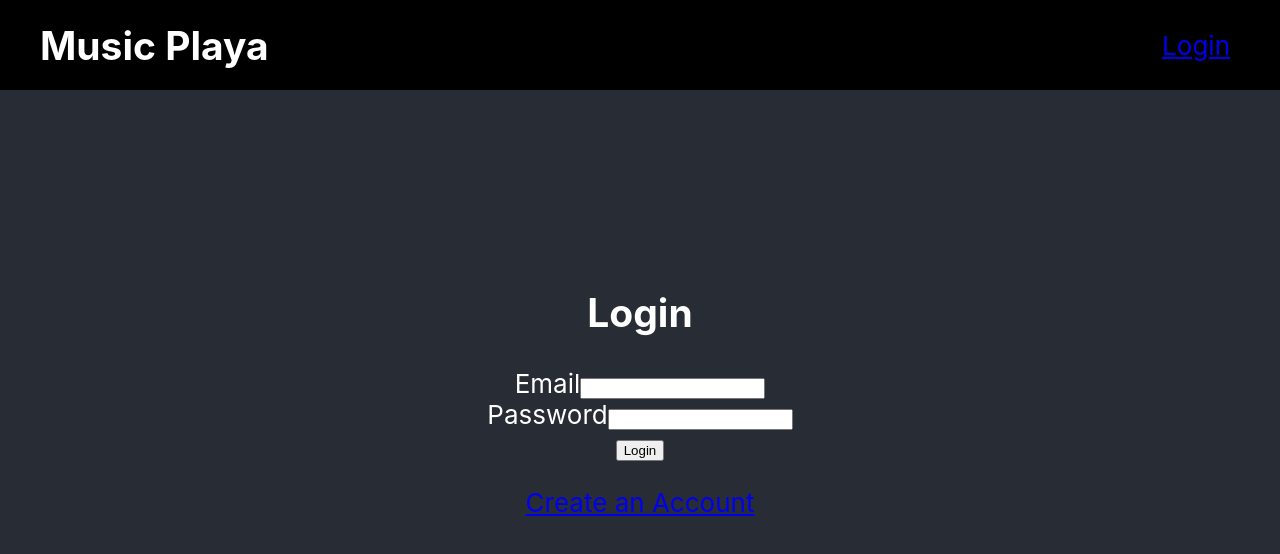
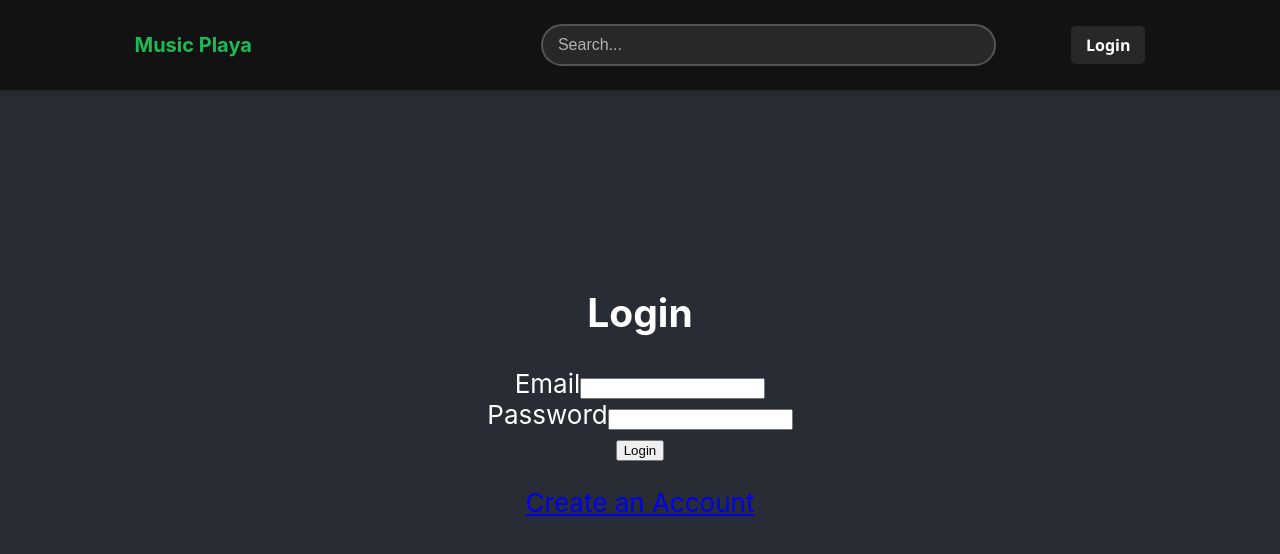
Before and after one commit to GulshanAnand/Music-FE, a React (Create React App) app: page /login in a window 1280 px wide. Shown: the top 554 px of the page. Built offline with nearby package versions, Linux system fonts and the light colour scheme; the HTML template or start-up script is replaced by a standard one.

Commit message:
fixed the UI: moved searchBar to navbar and new page for search results

```diff
--- a/src/App.css
+++ b/src/App.css
@@ -37,44 +37,58 @@
   }
 }
 
+/* Navbar styling */
 .navbar {
-  margin: 0;
+  display: flex;
+  align-items: center; /* Vertically center all items */
+  justify-content: space-around; /* Push items to the edges */
+  padding: 10px 20px;
+  background-color: #121212; /* Spotify-like dark background */
+  color: #fff;
+  height: 70px;
   width: 100%;
-  height: 90px;
-  background-color: black;
-  display: flex;
-  align-items: center;
-  color: white;
-  text-decoration: none;
+  box-shadow: 0 2px 5px rgba(0, 0, 0, 0.2); /* Optional shadow for depth */
   position: fixed; /* Makes the navbar stick to the top */
   top: 0; /* Positions it at the very top */
 }
 
+/* Navigation header (logo/text) */
 .navhead {
-  margin-left: 40px;
+  font-size: 20px;
+  font-weight: bold;
   cursor: pointer;
+  color: #1db954; /* Spotify green */
+  margin: 0;
 }
 
-.navdiv {
-  margin-left: 40px;
-  cursor: pointer;
+/* Navigation end (buttons and links) */
+.navdivend {
+  display: flex;
+  align-items: center;
+  gap: 15px; /* Spacing between items */
 }
 
-.navdiv a {
-  color: aliceblue;
-  text-decoration: none;
+.navdivend button {
+  background-color: #282828; /* Dark gray background */
+  border: none;
+  color: #fff;
+  padding: 8px 15px;
+  border-radius: 5px;
+  cursor: pointer;
+  transition: background-color 0.3s ease;
 }
 
-.navdivend {
-  position: absolute;
-  right: 50px;
+.navdivend button:hover {
+  background-color: #1db954; /* Spotify green on hover */
 }
 
-.navdivend {
-  display: flex;         /* Use flexbox for horizontal layout */
-  align-items: center;   /* Vertically align buttons */
-  gap: 10px;             /* Space between buttons */
+/* SearchBar container in the navbar */
+.navbar .search-bar {
+  flex: 1; /* Allow the search bar to expand and take up available space */
+  max-width: 500px; /* Limit the width of the search bar */
+  margin: 0 20px; /* Add horizontal spacing */
 }
+
 
 .btn-logout {
   padding: 10px 20px; /* Space inside the button */
@@ -109,9 +123,9 @@
 }
 
 .icon {
-  margin-right: 8px;  /* Adds space between the icon and text */
-  width: 20px;        /* Controls the icon size */
-  height: 20px;       /* Controls the icon size */
+  margin-right: 8px;
+  width: 22px;
+  height: 22px;
 }
 
 .btn-playlist:hover {
--- a/src/App.js
+++ b/src/App.js
@@ -4,6 +4,7 @@ import Home from './pages/Home';
 import Login from './pages/login';
 import Register from './pages/register';
 import Playlist from './pages/Playlist';
+import SearchResult from './pages/SearchResult';
 import { Navbar } from './components/navbar';
 
 
@@ -18,6 +19,7 @@ function App() {
             <Route path="/login" element={<Login />}/>
             <Route path="/register" element={<Register />}/>
             <Route path="/playlist" element={<Playlist />}/>
+            <Route path="/search" element={<SearchResult />} />
           </Routes>
         </Router>
       </header>
--- /dev/null
+++ b/src/components/SearchBar.css
@@ -0,0 +1,24 @@
+.search-bar {
+    width: 150%;
+    padding: 10px 15px;
+    border: 2px solid #535353;
+    border-radius: 50px;
+    background-color: #282828;
+    color: #fff;
+    font-size: 16px;
+    outline: none;
+    transition: all 0.3s ease;
+}
+
+.search-bar::placeholder {
+    color: #b3b3b3;
+}
+
+.search-bar:hover {
+    border-color: #1db954;
+}
+
+.search-bar:focus {
+    border-color: #1db954;
+    box-shadow: 0 0 10px rgba(29, 185, 84, 0.5);
+}
--- a/src/components/SearchBar.jsx
+++ b/src/components/SearchBar.jsx
@@ -1,10 +1,16 @@
-import React from 'react';
+import React, { useState } from 'react';
 import { useCookies } from "react-cookie";
+import { useNavigate } from "react-router-dom";
 import apiURL from '../config/config';
+import './SearchBar.css';
 
-const SearchBar = ({ query, setQuery, setResults }) => {
+const SearchBar = () => {
 
   const [cookies] = useCookies(["access_token"]);
+  const [query, setQuery] = useState('');
+  const [results, setResults] = useState([]);
+
+  const navigate = useNavigate();
 
   const onSearch = async () => {
 
@@ -25,6 +31,7 @@ const SearchBar = ({ query, setQuery, setResults }) => {
       }
       const data = await response.json();
       setResults(data);
+      navigate('/search', { state: { results: results, query: query } });
     } catch (err) {
       console.log(err);
     }
@@ -32,17 +39,18 @@ const SearchBar = ({ query, setQuery, setResults }) => {
 
   const handleKeyDown = (e) => {
     if (e.key === 'Enter') {
-      onSearch(); // Trigger search on Enter key press
+      onSearch();
     }
   };
 
   return (
     <div>
       <input
+        className="search-bar"
         type="text"
         value={query}
-        onChange={(e) => setQuery(e.target.value)} // Update query on input change
-        onKeyDown={handleKeyDown} // Listen for the Enter key
+        onChange={(e) => setQuery(e.target.value)}
+        onKeyDown={handleKeyDown}
         placeholder="Search..."
       />
     </div>
@@ -50,9 +58,3 @@ const SearchBar = ({ query, setQuery, setResults }) => {
 };
 
 export default SearchBar;
-// style={{
-//   padding: '10px',
-//   fontSize: '16px',
-//   marginRight: '10px',
-//   width: '70%',
-// }}
--- a/src/components/navbar.jsx
+++ b/src/components/navbar.jsx
@@ -2,6 +2,7 @@ import { useNavigate } from "react-router-dom";
 import { Link } from "react-router-dom";
 import { useCookies } from "react-cookie";
 import { ReactComponent as PlaylistIcon } from '../assets/ic_playlist.svg';
+import SearchBar from './SearchBar';
 
 export const Navbar = () => {
 
@@ -20,9 +21,9 @@ export const Navbar = () => {
     return (
         <div className="navbar">
             <h2 className="navhead" onClick={redirectHome}>Music Playa</h2>
-
+            <SearchBar />
             <div className="navdivend">
-                {!cookies.access_token ? (<Link to="/login">Login</Link>) :
+                {!cookies.access_token ? (<Link to="/login"><button className="btn-logout">Login</button></Link>) :
                     (<>
                         <button className="btn-playlist" onClick={() => navigate("/playlist")}><PlaylistIcon className="icon" /> My Playlist</button>
                         <button className="btn-logout" onClick={logout}>Logout</button>
--- a/src/pages/Home.jsx
+++ b/src/pages/Home.jsx
@@ -1,15 +1,8 @@
-import React, { useState, useEffect } from 'react';
-import SearchBar from '../components/SearchBar';
-import MusicItem from '../components/MusicItem';
-import Player from '../components/Player';
+import React, { useEffect } from 'react';
 import { useCookies } from "react-cookie";
 import { useNavigate } from "react-router-dom";
 
 const Home = () => {
-  const [query, setQuery] = useState('');
-  const [results, setResults] = useState([]);
-  const [trackUrl, setTrackUrl] = useState('');
-  const [trackName, setTrackName] = useState('');
 
   const [cookies] = useCookies(["access_token"]);
   const navigate = useNavigate();
@@ -29,18 +22,7 @@ const Home = () => {
     <div>
       <h1>Youtube Audio</h1>
       <h5>Where the magic begins</h5>
-      <SearchBar query={query} setQuery={setQuery} setResults={setResults} />
-      {results.length > 0 ? (
-        <div>
-          {
-            results.map((item, key) => (
-              <MusicItem key={key} item={item} setTrackName={setTrackName} setTrackUrl={setTrackUrl} />
-            ))}
-        </div>
-      ) : (
-        <p>No results found for "{query}"</p>
-      )}
-      <Player trackUrl={trackUrl} trackName={trackName}/>
+
 
     </div>
   );
--- /dev/null
+++ b/src/pages/SearchResult.jsx
@@ -0,0 +1,31 @@
+import React, { useState } from "react";
+import MusicItem from '../components/MusicItem';
+import Player from '../components/Player';
+import { useLocation } from 'react-router-dom';
+
+const SearchResult = () => {
+
+    const [trackUrl, setTrackUrl] = useState('');
+    const [trackName, setTrackName] = useState('');
+
+    const location = useLocation();
+    const { results, query } = location.state || {};
+
+    return (
+        <div>
+            {results.length > 0 ? (
+                <div>
+                    {
+                        results.map((item, key) => (
+                            <MusicItem key={key} item={item} setTrackName={setTrackName} setTrackUrl={setTrackUrl} />
+                        ))}
+                </div>
+            ) : (
+                <p>No results found for "{query}"</p>
+            )}
+            <Player trackUrl={trackUrl} trackName={trackName} />
+        </div>
+    );
+};
+
+export default SearchResult;
```
